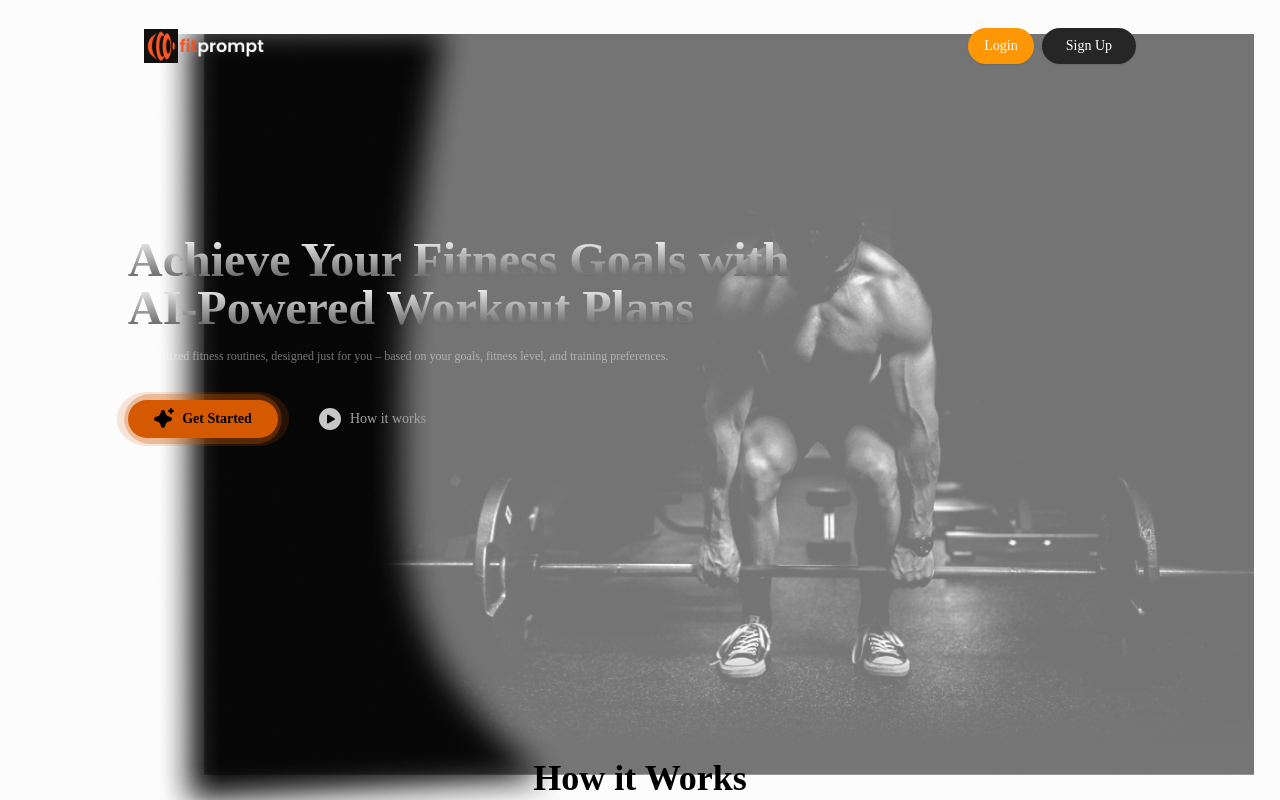
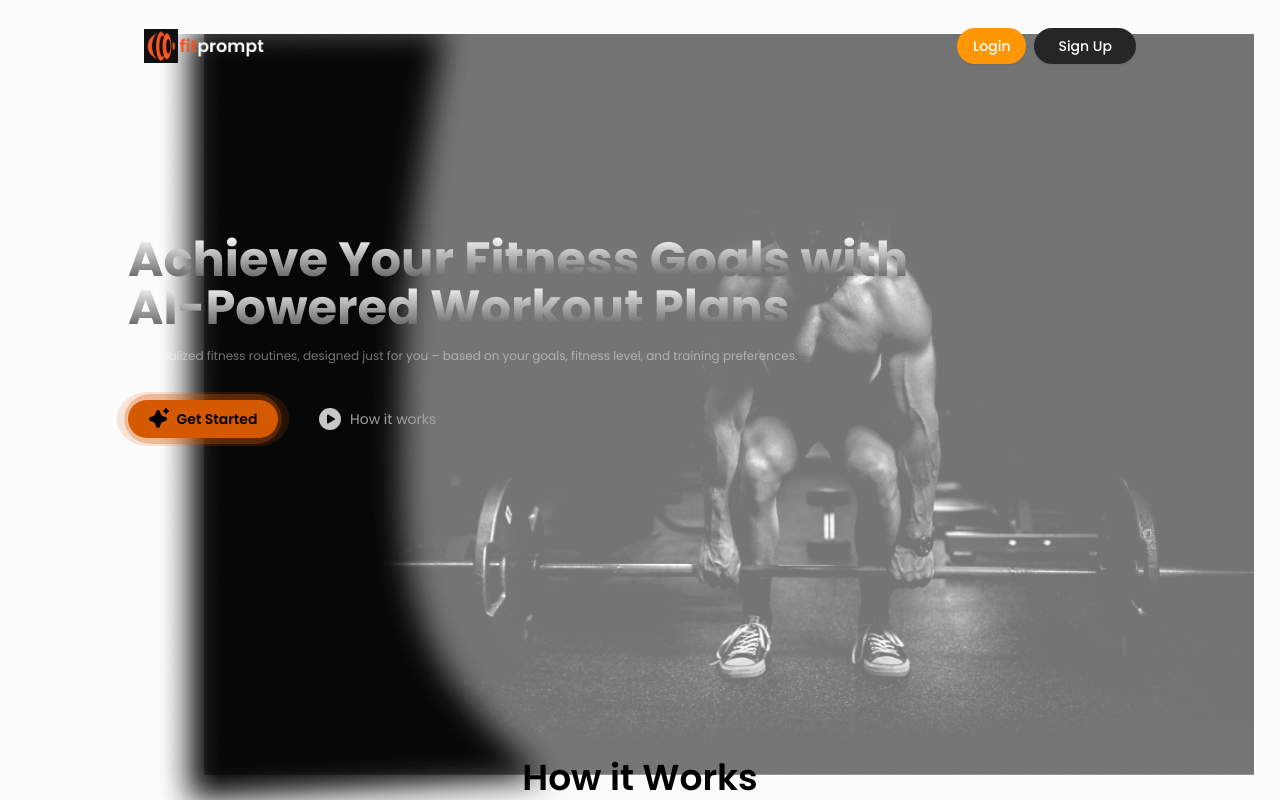
Before and after one commit to abhi1322/fitPrompt-frontend, a React (Vite) app: page / in a window 1280 px wide. Shown: the top 800 px of the page. Built offline with nearby package versions, Linux system fonts and the light colour scheme.

Commit message:
feat: css warning fox

```diff
--- a/src/index.css
+++ b/src/index.css
@@ -1,7 +1,7 @@
+@import url("https://fonts.googleapis.com/css2?family=Poppins:ital,wght@0,100;0,200;0,300;0,400;0,500;0,600;0,700;0,800;0,900;1,100;1,200;1,300;1,400;1,500;1,600;1,700;1,800;1,900&display=swap");
+@import url("https://fonts.googleapis.com/css2?family=Inter:ital,opsz,wght@0,14..32,100..900;1,14..32,100..900&display=swap");
 @import "tailwindcss";
 @import "tw-animate-css";
-@import url("https://fonts.googleapis.com/css2?family=Poppins:ital,wght@0,100;0,200;0,300;0,400;0,500;0,600;0,700;0,800;0,900;1,100;1,200;1,300;1,400;1,500;1,600;1,700;1,800;1,900&display=swap");
-@import url("https://fonts.googleapis.com/css2?family=Inter:ital,opsz,wght@0,14..32,100..900;1,14..32,100..900&display=swap");
 
 @custom-variant dark (&:is(.dark *));
 :root {
```
